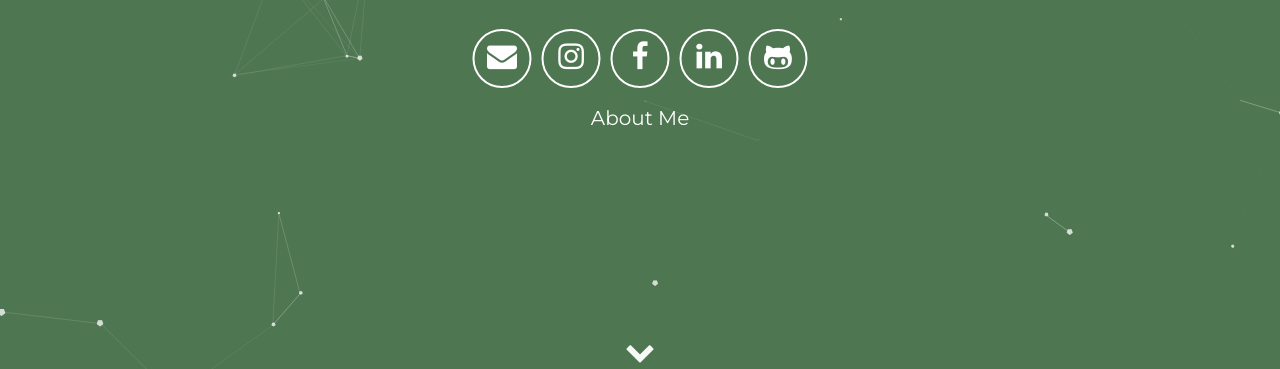
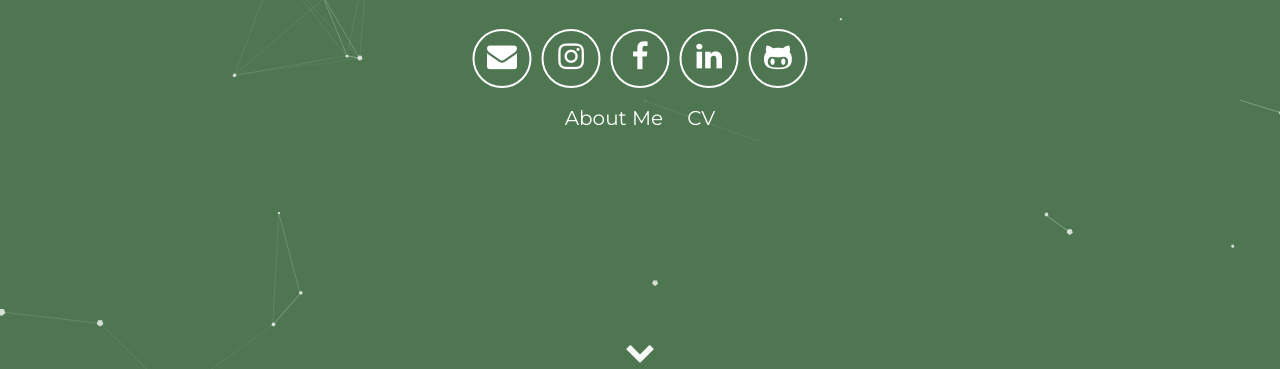
Before and after one commit to SeMinLim/SeMinLim.github.io, a Jekyll site: the page built from index.html, in a window 1280 px wide. Shown: the part 480-849 px from the top of the page. Built offline with Jekyll 4.4.1, drawn with Linux system fonts in a browser that asks for light colours; some web fonts are replaced.

Commit message:
Update header.html

```diff
--- a/_includes/header.html
+++ b/_includes/header.html
@@ -13,7 +13,7 @@
       </div>
       <div class="header-links">
         <a class="link" href="#about" data-scroll>About Me</a>
-
+        <a class="link" href="#CV" data-scroll>CV</a>
       </div>
   </div>
   <a class="down" href="#about" data-scroll><i class="icon fa fa-chevron-down" aria-hidden="true"></i></a>
```
